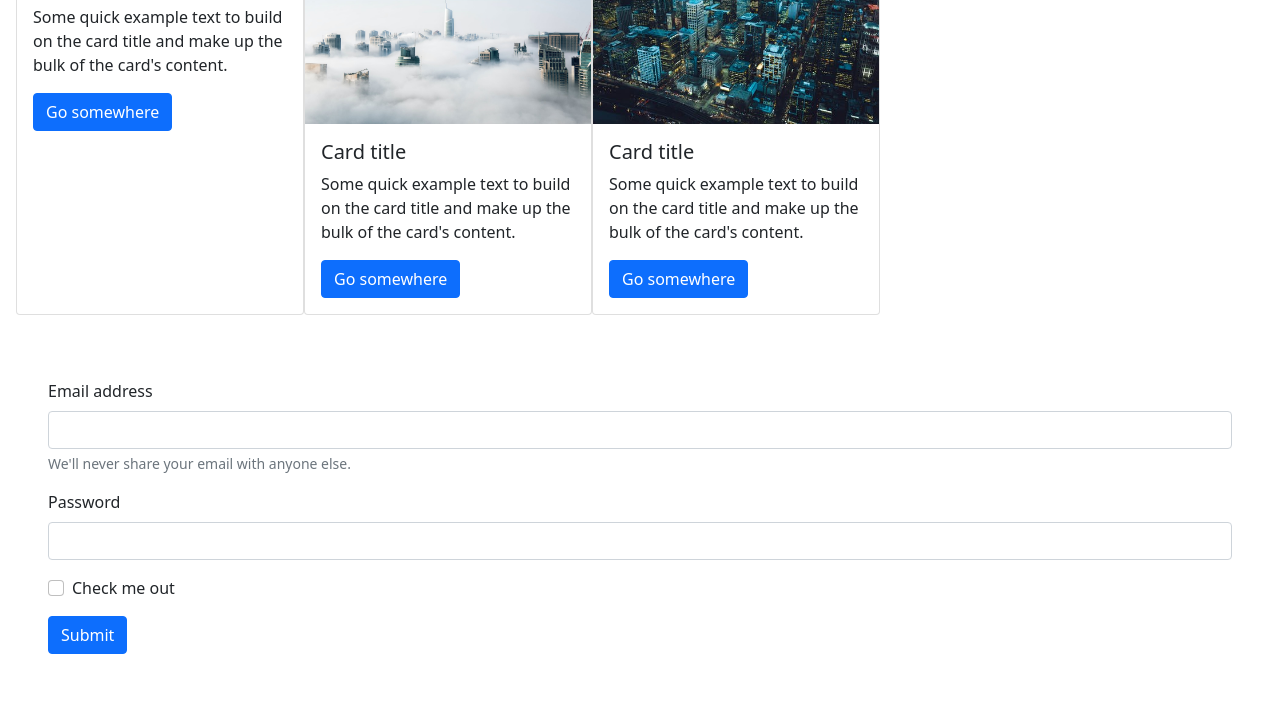
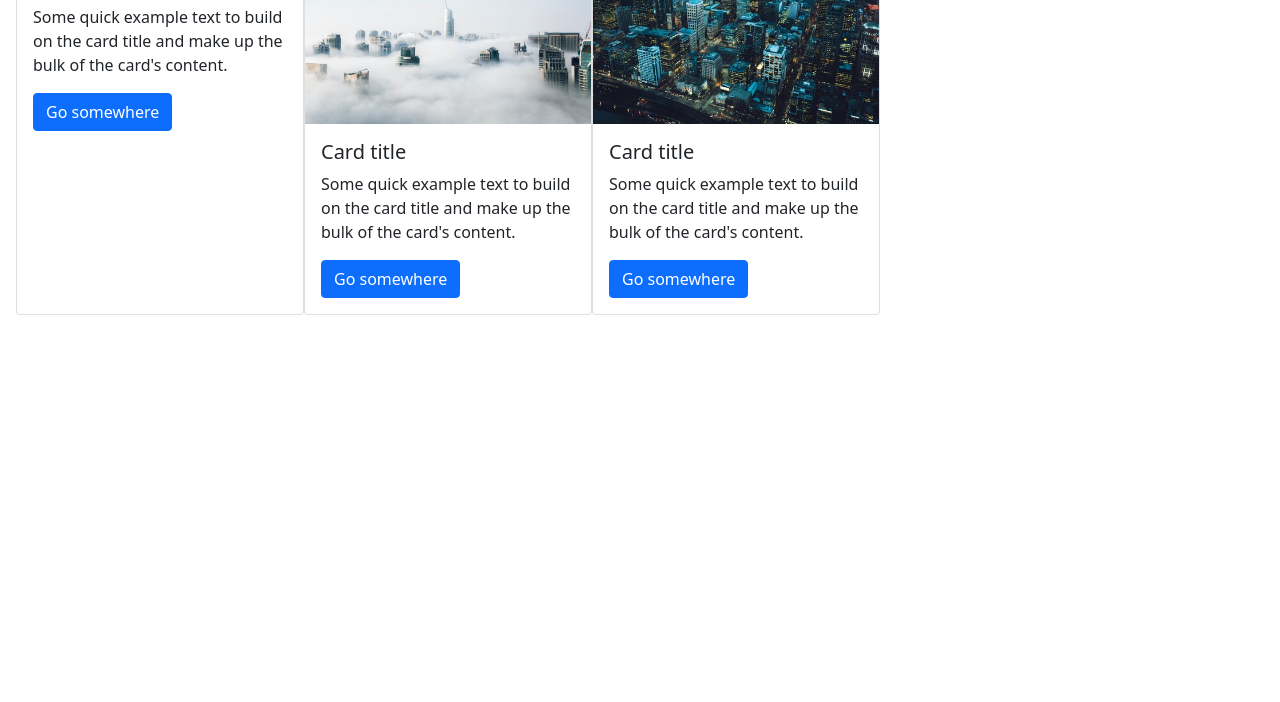
Before and after one commit to Ayxan3310/Bootstrap-Template, a plain HTML site: page template/index.html in a window 1280 px wide. Shown: the part 1164-1866 px from the top of the page. After the commit the page ends 1495 px from the top, so only its background shows below. Drawn offline with Linux system fonts and the light colour scheme.

Commit message:
form deleted

```diff
--- a/template/index.html
+++ b/template/index.html
@@ -124,22 +124,7 @@
       </div>
       </div>
     </div>
-    <form class="p-5">
-      <div class="mb-3 ">
-        <label for="exampleInputEmail1" class="form-label">Email address</label>
-        <input type="email" class="form-control" id="exampleInputEmail1" aria-describedby="emailHelp">
-        <div id="emailHelp" class="form-text">We'll never share your email with anyone else.</div>
-      </div>
-      <div class="mb-3">
-        <label for="exampleInputPassword1" class="form-label">Password</label>
-        <input type="password" class="form-control" id="exampleInputPassword1">
-      </div>
-      <div class="mb-3 form-check">
-        <input type="checkbox" class="form-check-input" id="exampleCheck1">
-        <label class="form-check-label" for="exampleCheck1">Check me out</label>
-      </div>
-      <button type="submit" class="btn btn-primary">Submit</button>
-    </form>
+
 
 
     <script src="./bootstrap/dist/js/bootstrap.js"></script>
```
